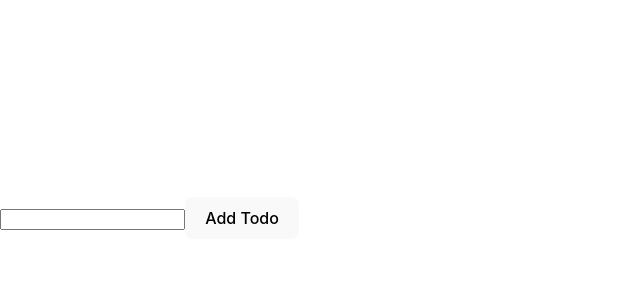
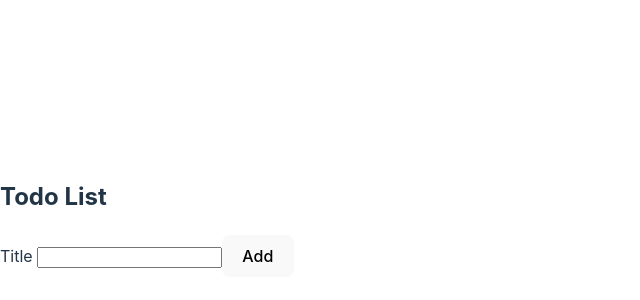
Before and after one commit to EphremAlebachew/react-todo, a React (Vite) app: page / in a window 1280 px wide. Shown: the part 174-474 px from the top of the page, without its empty margins (0-640 px from the left). Built offline with nearby package versions, Linux system fonts and the light colour scheme.

Commit message:
ass-5-1-with-vite

```diff
--- a/src/AddTodoForm/AddTodoForm.jsx
+++ b/src/AddTodoForm/AddTodoForm.jsx
@@ -17,16 +17,18 @@ const AddTodoForm = ({ onAddTodo }) => {
     const newTodoTitle = event.target.value;
     setTodoTitle(newTodoTitle);
   };
+  const [count, setCount] = useState(0)
+  // useEffect(() => {
+  //   console.log("first useffect example is", count);
+  // }, [count]);
 
   return (
     <form onSubmit={handleAddTodo}>
-      <input
-        type="text"
-        name="title"
-        value={todoTitle}
-        onChange={handleTitleChange}
+
+     Title <input type="text"   name="title" value={todoTitle}  onChange={handleTitleChange}
+
       />
-      <button type="submit">Add Todo</button>
+      <button type="submit">Add</button>
     </form>
   );
 };
--- a/src/App.jsx
+++ b/src/App.jsx
@@ -1,17 +1,22 @@
-import React, { useState } from 'react';
+import React, {useEffect, useState } from 'react';
 import TodoList from './Todolist/TodoList';
 import AddTodoForm from './AddTodoForm/AddTodoForm';
 
 const App = () => {
   const [todoList, setTodoList] = useState([]);
-
+  useEffect(() => {
+    const savedTodoList = localStorage.getItem('savedTodoList');
+    if (savedTodoList) {
+      setTodoList(JSON.parse(savedTodoList));
+    }
+  }, []);
   const addTodo = (newTodo) => {
     setTodoList([...todoList, newTodo]);
   };
 
   return (
     <div>
-
+     <h2>Todo List</h2>
       <AddTodoForm onAddTodo={addTodo} />
       <TodoList todoList={todoList} />
     </div>
```
